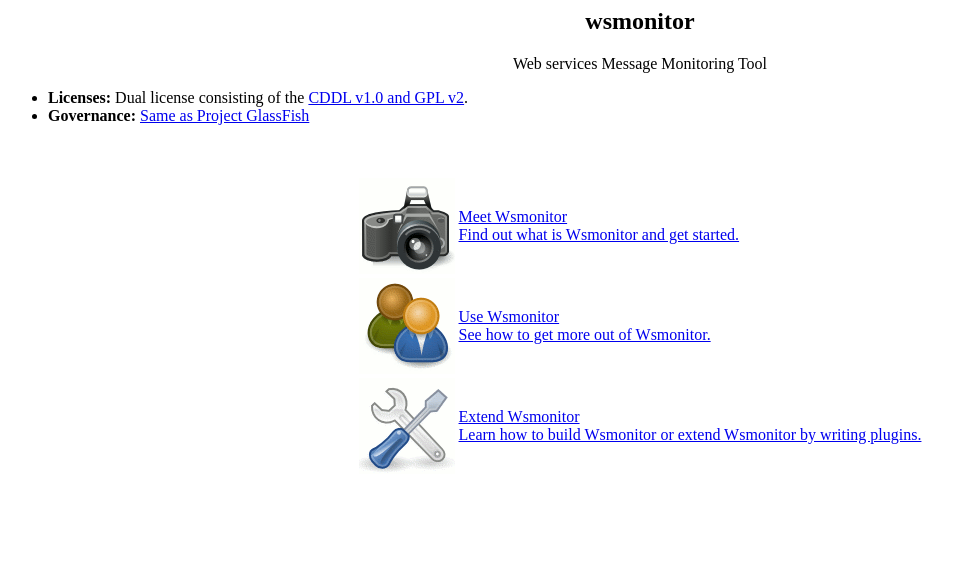
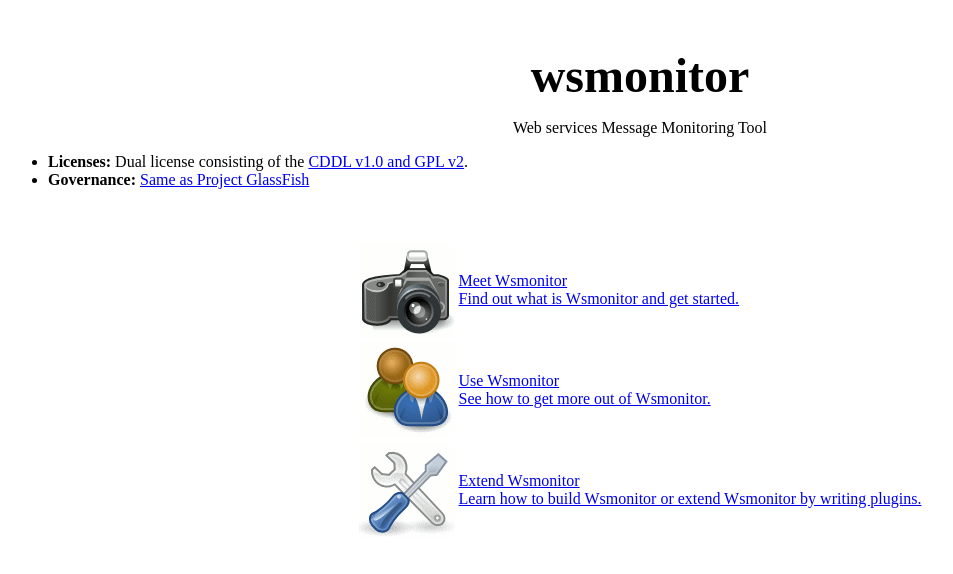
Before and after one commit to oltoko/wsmonitor, a plain HTML site: page www/index.html in a window 1280 px wide. Shown: the whole page, without its empty margins (0-953 px from the left). Drawn offline with Linux system fonts and the light colour scheme.

Commit message:
some more formatting Issue number: Obtained from: Submitted by: Reviewed by:

```diff
--- a/www/index.html
+++ b/www/index.html
@@ -8,9 +8,13 @@
     }
   </style></head>
 <body bgcolor="#ffffff" text="#000000">
-<center>
-<h2>wsmonitor</h2>Web services Message Monitoring Tool<br>
-</center>
+<div align=center>
+        <div style="font-size:3em; font-weight:bold; margin-top: 1em;">wsmonitor</div>
+        <div style="margin:1em">
+                Web services Message Monitoring Tool
+        </div>
+</div>
+
 <ul><li><strong>Licenses:</strong> Dual license consisting of the
   <a href="https://glassfish.dev.java.net/public/CDDL+GPL.html">
         CDDL v1.0 and GPL v2</a>.
```
